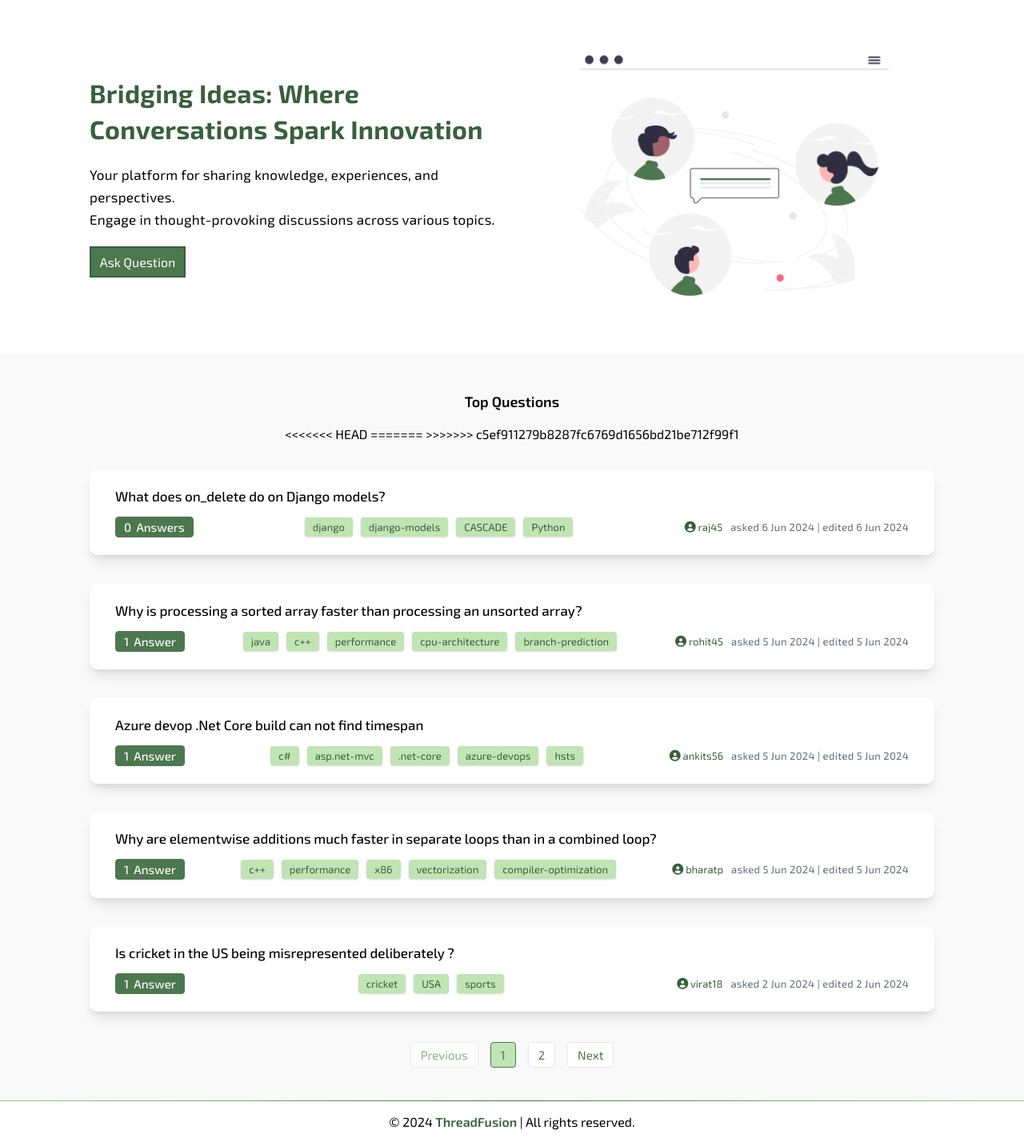
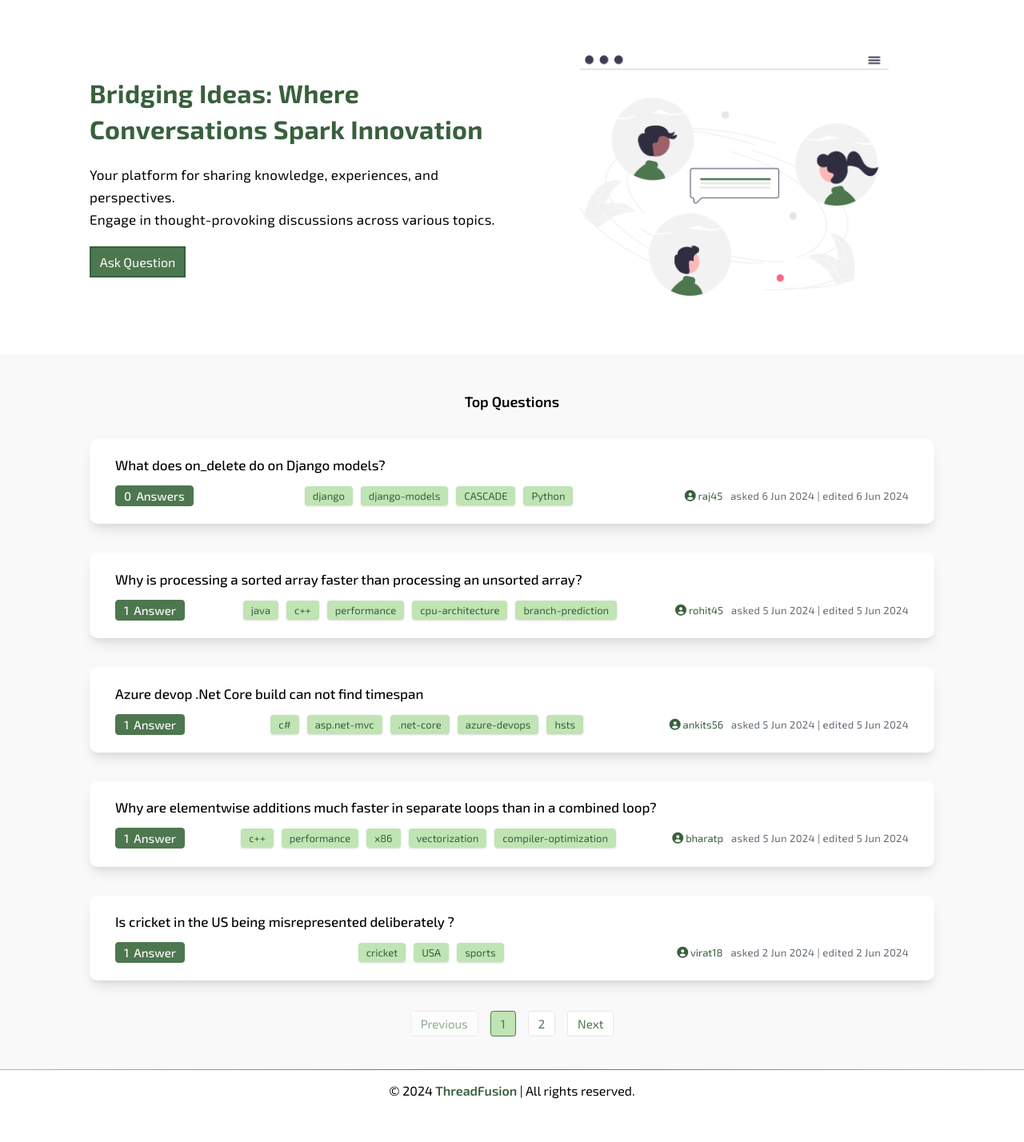
Before and after one commit to RajDeshmukh2001/threadfusion, a Django app: page / in a window 1280 px wide. Shown: the part 70-1498 px from the top of the page at 80% size. After the commit the page ends 1444 px from the top, so only its background shows below. Run offline with Django 4.2, Linux system fonts and the light colour scheme; data comes from the database, SQL or seed files in the repository; both versions use the stored data as it was after the commit; some libraries are stand-ins or nearby versions.

Commit message:
cs50 capstone project

```diff
--- a/threadfusion/templates/threadfusion/index.html
+++ b/threadfusion/templates/threadfusion/index.html
@@ -18,12 +18,6 @@
 
     <div class="top-questions">
         <h4>Top Questions</h4>
-<<<<<<< HEAD
-=======
-        {% if question_count == 0 %}
-            <p class="no-questions">No Questions. Be the first one to ask the <a href="{% url 'askquestion' %}">Question</a></p>
-        {% endif %}
->>>>>>> c5ef911279b8287fc6769d1656bd21be712f99f1
 
         {% for ques in questions %}
             <div class="question-box">
```
Also changed, not shown: db.sqlite3.
